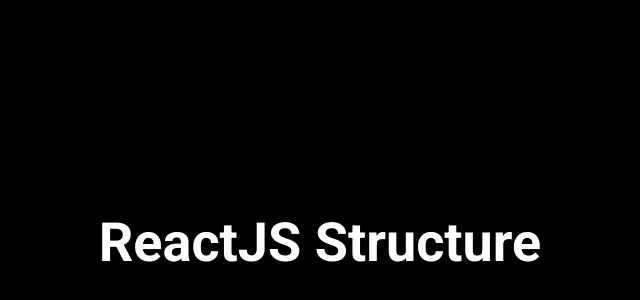
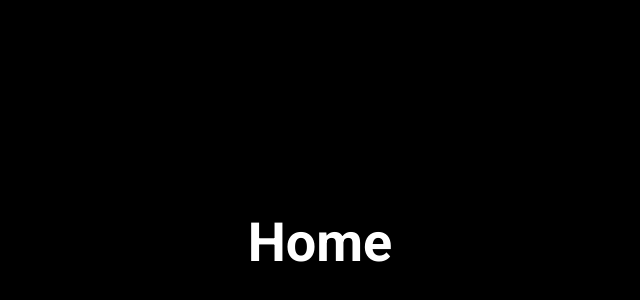
Before and after one commit to peerlab-devs/next-ts-fe-template, a Next.js app: page / in a window 1280 px wide. Shown: the part 178-478 px from the top of the page, without its empty margins (320-960 px from the left). Built offline with nearby package versions, Linux system fonts and the light colour scheme.

Commit message:
FIX / Corrige title e texto

```diff
--- a/src/pages/index.tsx
+++ b/src/pages/index.tsx
@@ -7,9 +7,9 @@
   return (
     <Container>
       <Head>
-        <title>Homepage</title>
+        <title>Peerlab</title>
       </Head>
-      <h1>ReactJS Structure</h1>
+      <h1>Home</h1>
     </Container>
   )
 }
```
